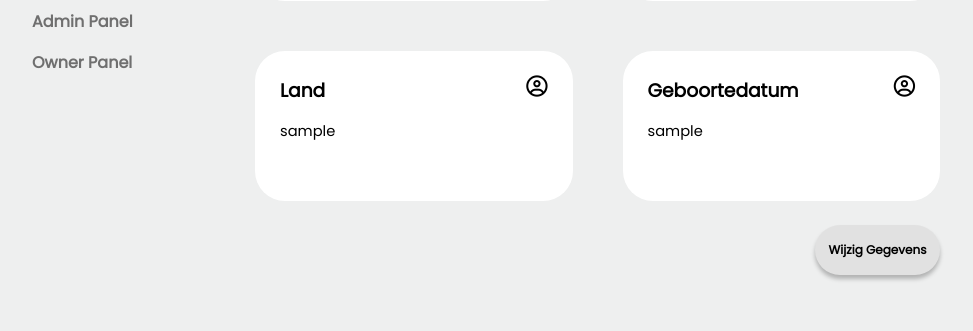
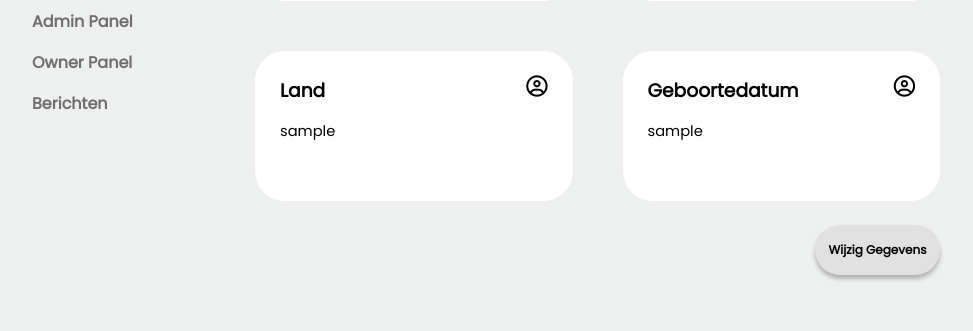
Before and after one commit to knlcker/ReisBureau, a PHP site: page /account.php in a window 1280 px wide. Shown: the part 444-775 px from the top of the page, without its empty margins (140-1113 px from the left). Run offline with PHP 8.4, Linux system fonts and the light colour scheme; the visitor is signed in with stand-in values (Sample User, id 1); tables that the repository leaves empty or names only in its code hold one stand-in row (values such as "Sample post"); some libraries are stand-ins or nearby versions.

Commit message:
Adminpanel bericht (#68)
* h

* php voor berichten

```diff
--- a/account.php
+++ b/account.php
@@ -55,6 +55,9 @@ session_start();
                         };
                         if ($_SESSION['user_admin_rights'] == true) {
                             echo '<div id="account-menu-owner-panel" onclick="activeOwnerPanel()">Owner Panel</div>';
+                        };
+                        if ($_SESSION['user_admin_rights'] == true) {
+                            echo '<div id="account-menu-berichten" onclick="activeBerichten()">Berichten</div>';
                         };
 
                         $accountCurrentOption = "Account Informatie";
@@ -273,6 +276,22 @@ session_start();
                     <div id="account-content-owner-panel">
 
                     </div>
+                    <div id="account-content-berichten">
+                    <?php
+                                $Bericht = $connectie->prepare("SELECT * FROM wachtwoord_vergeten");
+                                $Bericht->execute([]);
+
+
+
+                                    while ($item = $Bericht->fetch()) {
+                                        echo '
+
+                                            <div>' . $item['bericht'] . '</div>
+                                        ';
+                                    }
+
+                            ?>
+                    </div>
                 </div>
             </div>
         </div>
@@ -289,6 +308,8 @@ session_start();
             document.getElementById("account-content-admin-panel").style.display = "none";
             document.getElementById("account-menu-owner-panel").style.color = "#6F6F6F";
             document.getElementById("account-content-owner-panel").style.display = "none";
+            document.getElementById("account-menu-berichten").style.color = "#6F6F6F";
+            document.getElementById("account-content-berichten").style.display = "none";
             <?php $accountCurrentOption = "Account Informatie"; ?>
         };
 
@@ -301,6 +322,8 @@ session_start();
             document.getElementById("account-content-admin-panel").style.display = "none";
             document.getElementById("account-menu-owner-panel").style.color = "#6F6F6F";
             document.getElementById("account-content-owner-panel").style.display = "none";
+            document.getElementById("account-menu-berichten").style.color = "#6F6F6F";
+            document.getElementById("account-content-berichten").style.display = "none";
             <?php $accountCurrentOption = "Mijn Boekingen"; ?>
         };
 
@@ -313,6 +336,8 @@ session_start();
             document.getElementById("account-content-admin-panel").style.display = "flex";
             document.getElementById("account-menu-owner-panel").style.color = "#6F6F6F";
             document.getElementById("account-content-owner-panel").style.display = "none";
+            document.getElementById("account-menu-berichten").style.color = "#6F6F6F";
+            document.getElementById("account-content-berichten").style.display = "none";
             <?php $accountCurrentOption = "Admin Panel"; ?>
         };
 
@@ -344,7 +369,23 @@ session_start();
             document.getElementById("account-content-admin-panel").style.display = "none";
             document.getElementById("account-menu-owner-panel").style.color = "#4987FF";
             document.getElementById("account-content-owner-panel").style.display = "flex";
+            document.getElementById("account-menu-berichten").style.color = "#6F6F6F";
+            document.getElementById("account-content-berichten").style.display = "none";
             <?php $accountCurrentOption = "Owner Panel"; ?>
+        };
+
+        function activeBerichten() {
+            document.getElementById("account-menu-account-informatie").style.color = "#6F6F6F";
+            document.getElementById("account-content-account-information").style.display = "none";
+            document.getElementById("account-menu-mijn-boekingen").style.color = "#6F6F6F";
+            document.getElementById("account-content-mijn-boekingen").style.display = "none";
+            document.getElementById("account-menu-admin-panel").style.color = "#6F6F6F";
+            document.getElementById("account-content-admin-panel").style.display = "none";
+            document.getElementById("account-menu-owner-panel").style.color = "#6F6F6F";
+            document.getElementById("account-content-owner-panel").style.display = "none";
+            document.getElementById("account-menu-berichten").style.color = "#4987FF";
+            document.getElementById("account-content-berichten").style.display = "flex";
+            <?php $accountCurrentOption = "Berichten"; ?>
         };
     </script>
 </body>
--- a/styles/main.css
+++ b/styles/main.css
@@ -417,6 +417,11 @@ a{
 }
 
 #account-menu-owner-panel{
+    color: #6F6F6F;
+    font-weight: 600;
+    transition: 0.75s;
+}
+#account-menu-berichten{
     color: #6F6F6F;
     font-weight: 600;
     transition: 0.75s;
```
